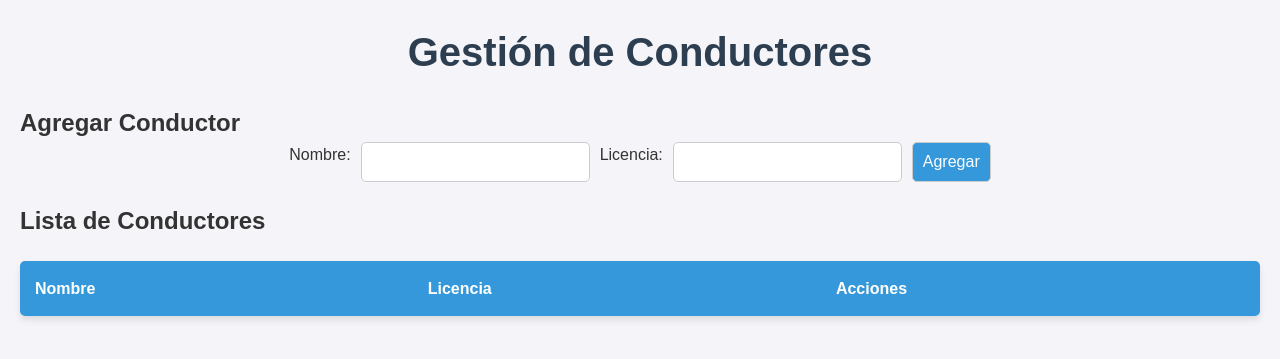
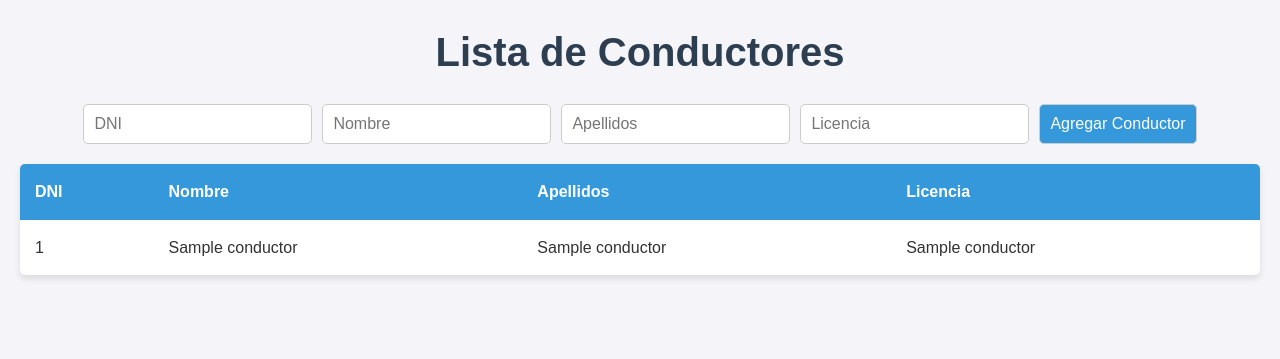
Before and after one commit to marcosxmh/Proyecto-ADBD-ViewCarTransit, a Flask app: page /conductores in a window 1280 px wide. Shown: the top 359 px of the page. Run offline with Flask 3, Linux system fonts and the light colour scheme; a database or web service that is not in the repository returns one stand-in record (values such as "Sample title"); lists and menus that the app fills with data are empty; some libraries are stand-ins or nearby versions.

Commit message:
conductores añadidos a la api

```diff
--- a/app/app.py
+++ b/app/app.py
@@ -69,31 +69,114 @@ def empresas():
         if conn:
             conn.close()
 
+@app.route('/vehiculos', methods=['GET', 'POST'])
+def vehiculos():
+    try:
+        # Conectar con la base de datos
+        conn = get_db_connection()
+        cur = conn.cursor()
+
+        if request.method == 'POST':
+            matricula = request.form['matricula']
+            modelo = request.form['modelo']
+            color = request.form['color']
+            estado = request.form['estado']
+            id_sede = request.form['id_sede']
+            id_taller = request.form['id_taller']
+            tipo = request.form['tipo_vehiculo']
+
+            try:
+                if tipo == "furgoneta":
+                    porton_lateral = request.form['porton']
+                    if porton_lateral == "si":
+                        porton_lateral = True
+                    else:
+                        porton_lateral = False
+                    cur.execute(
+                        'INSERT INTO FURGONETA (matricula, modelo, color, estado, id_sede, id_taller, porton_lateral) '
+                        'VALUES (%s, %s, %s, %s, %s, %s, %s)',
+                        (matricula, modelo, color, estado, id_sede, id_taller, porton_lateral)
+                    )
+                else:
+                    trailer = request.form['trailer']
+                    if trailer == "si":
+                        trailer = True
+                    else:
+                        trailer = False
+                    cur.execute(
+                        'INSERT INTO CAMION (matricula, modelo, color, estado, id_sede, id_taller, tiene_trailer) '
+                        'VALUES (%s, %s, %s, %s, %s, %s, %s)',
+                        (matricula, modelo, color, estado, id_sede, id_taller, trailer)
+                    )
+                conn.commit()
+                return redirect(url_for('vehiculos'))
+
+            except DatabaseError as e:
+                conn.rollback()
+                abort(500)
+
+        # Consultar todos los vehículos
+        cur.execute('SELECT * FROM vehiculo')
+        vehiculos = cur.fetchall()
+        cur.close()
+        conn.close()
+        if not vehiculos:
+            abort(404)
+
+        return render_template('vehiculos.html', vehiculos=vehiculos), 200  # OK
+
+    except DatabaseError as e:
+        abort(500)
+
+    finally:
+        # Asegurarse de cerrar la conexión a la base de datos
+        if cur:
+            cur.close()
+        if conn:
+            conn.close()
+
 @app.route('/conductores', methods=['GET', 'POST'])
 def conductores():
-    conn = get_db_connection()
-    cur = conn.cursor()
+    try:
+        # Conectar con la base de datos
+        conn = get_db_connection()
+        cur = conn.cursor()
 
-    if request.method == 'POST':
-        nombre = request.form['nombre']
-        apellido = request.form['apellido']
-        telefono = request.form['telefono']
-        id_empresa = request.form['id_empresa']
+        if request.method == 'POST':
+            dni = request.form['dni']
+            nombre = request.form['nombre']
+            apellidos = request.form['apellidos']
+            licencia = request.form['licencia']
+            try:
+                cur.execute(
+                    'INSERT INTO conductor (dni, nombre, apellidos, licencia) VALUES (%s, %s, %s, %s)',
+                    (dni, nombre, apellidos, licencia)
+                )
+                conn.commit()
+                return redirect(url_for('conductores'))
+            except DatabaseError as e:
+                conn.rollback()
+                abort(500)
 
-        cur.execute(
-            'INSERT INTO conductor (nombre, apellido, telefono, id_empresa) VALUES (%s, %s, %s, %s)',
-            (nombre, apellido, telefono, id_empresa)
-        )
-        conn.commit()
-        return redirect(url_for('conductores'))
+        # Consultar todos los vehículos
+        cur.execute('SELECT * FROM conductor')
+        conductores = cur.fetchall()
+        cur.close()
+        conn.close()
+        if not conductores:
+            abort(404)
 
-    cur.execute('SELECT * FROM conductor')
-    conductores = cur.fetchall()
-    cur.close()
-    conn.close()
+        return render_template('conductores.html', conductores=conductores), 200  # OK
 
-    return render_template('conductores.html', conductores=conductores)
+    except DatabaseError as e:
+        abort(500)
 
+    finally:
+        # Asegurarse de cerrar la conexión a la base de datos
+        if cur:
+            cur.close()
+        if conn:
+            conn.close()
 
 @app.route('/paquetes', methods=['GET', 'POST'])
 def paquetes():
@@ -187,74 +270,6 @@ def empresa_detalle(empresa_id):
 
     return jsonify(empresa)
 
-
-@app.route('/vehiculos', methods=['GET', 'POST'])
-def vehiculos():
-    try:
-        # Conectar con la base de datos
-        conn = get_db_connection()
-        cur = conn.cursor()
-
-        if request.method == 'POST':
-            matricula = request.form['matricula']
-            modelo = request.form['modelo']
-            color = request.form['color']
-            estado = request.form['estado']
-            id_sede = request.form['id_sede']
-            id_taller = request.form['id_taller']
-            tipo = request.form['tipo_vehiculo']
-
-            try:
-                if tipo == "furgoneta":
-                    porton_lateral = request.form['porton']
-                    if porton_lateral == "si":
-                        porton_lateral = True
-                    else:
-                        porton_lateral = False
-                    cur.execute(
-                        'INSERT INTO FURGONETA (matricula, modelo, color, estado, id_sede, id_taller, porton_lateral) '
-                        'VALUES (%s, %s, %s, %s, %s, %s, %s)',
-                        (matricula, modelo, color, estado, id_sede, id_taller, porton_lateral)
-                    )
-                else:
-                    trailer = request.form['trailer']
-                    if trailer == "si":
-                        trailer = True
-                    else:
-                        trailer = False
-                    cur.execute(
-                        'INSERT INTO CAMION (matricula, modelo, color, estado, id_sede, id_taller, tiene_trailer) '
-                        'VALUES (%s, %s, %s, %s, %s, %s, %s)',
-                        (matricula, modelo, color, estado, id_sede, id_taller, trailer)
-                    )
-                conn.commit()
-                return redirect(url_for('vehiculos'))
-
-            except DatabaseError as e:
-                conn.rollback()
-                abort(500)
-
-        # Consultar todos los vehículos
-        cur.execute('SELECT * FROM vehiculo')
-        vehiculos = cur.fetchall()
-        cur.close()
-        conn.close()
-        if not vehiculos:
-            abort(404)
-
-        return render_template('vehiculos.html', vehiculos=vehiculos), 200  # OK
-
-    except DatabaseError as e:
-        abort(500)
-
-    finally:
-        # Asegurarse de cerrar la conexión a la base de datos
-        if cur:
-            cur.close()
-        if conn:
-            conn.close()
-
-
 @app.route('/vehiculos/<string:matricula>', methods=['GET', 'PUT', 'DELETE'])
 def vehiculo_detalle(matricula):
     conn = get_db_connection()
--- a/app/templates/conductores.html
+++ b/app/templates/conductores.html
@@ -1,42 +1,35 @@
 <!DOCTYPE html>
-<html lang="es">
+<html lang="en">
 <head>
     <meta charset="UTF-8">
     <meta name="viewport" content="width=device-width, initial-scale=1.0">
-  <title>Gestión de Conductores</title>
-  <link rel="stylesheet" href="../static/styles.css">
+    <title>Empresas</title>
+    <link rel="stylesheet" href="{{ url_for('static', filename='styles.css') }}">
 </head>
 <body>
-  <header>
-    <h1>Gestión de Conductores</h1>
-  </header>
-  <main>
-    <section>
-      <h2>Agregar Conductor</h2>
-      <form id="add-driver-form">
-        <label for="name">Nombre:</label>
-        <input type="text" id="name" name="name" required>
-        <label for="license">Licencia:</label>
-        <input type="text" id="license" name="license" required>
-        <button type="submit">Agregar</button>
+    <h1>Lista de Conductores</h1>
+    <form method="POST">
+        <input type="text" name="dni" placeholder="DNI" required>
+        <input type="text" name="nombre" placeholder="Nombre" required>
+        <input type="text" name="apellidos" placeholder="Apellidos" required>
+        <input type="text" name="licencia" placeholder="Licencia" required>
+        <button type="submit">Agregar Conductor</button>
     </form>
-    </section>
-    <section>
-      <h2>Lista de Conductores</h2>
-      <table id="drivers-table">
-        <thead>
+    <table>
         <tr>
+            <th>DNI</th>
             <th>Nombre</th>
+            <th>Apellidos</th>
             <th>Licencia</th>
-            <th>Acciones</th>
         </tr>
-        </thead>
-        <tbody>
-          <!-- Aquí se agregarán los conductores -->
-        </tbody>
+        {% for conductor in conductores %}
+        <tr>
+            <td>{{ conductor[0] }}</td>
+            <td>{{ conductor[1] }}</td>
+            <td>{{ conductor[2] }}</td>
+            <td>{{ conductor[3] }}</td>
+        </tr>
+        {% endfor %}
     </table>
-    </section>
-  </main>
-  <script src="scripts.js"></script>
 </body>
 </html>
```
Lines whose indentation alone changed are shown as unchanged.
